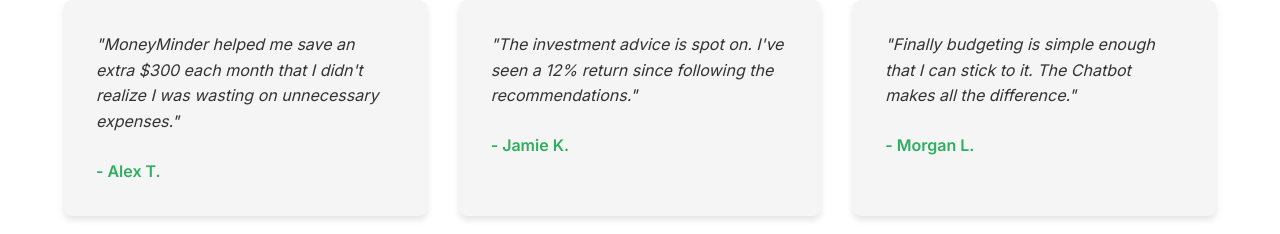
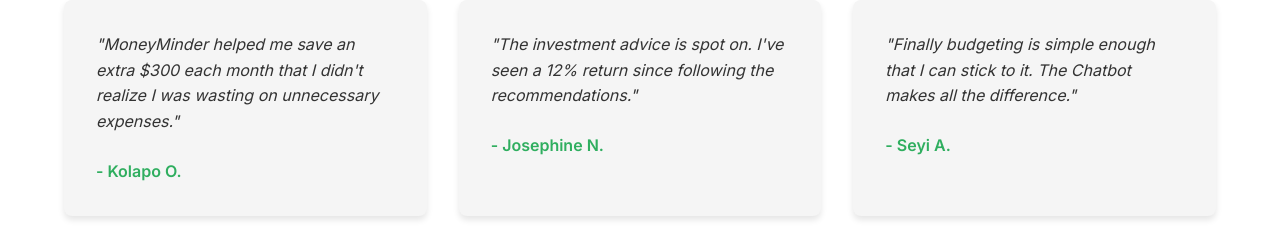
Before and after one commit to OlubanjoKolapo/Money-minder-beta, a plain HTML site: page index.html in a window 1280 px wide. Shown: the part 2840-3074 px from the top of the page. Drawn offline with Linux system fonts and the light colour scheme.

Commit message:
Update index.html

```diff
--- a/index.html
+++ b/index.html
@@ -132,15 +132,15 @@
         <div class="testimonials-container">
             <div class="testimonial-card">
                 <div class="quote">"MoneyMinder helped me save an extra $300 each month that I didn't realize I was wasting on unnecessary expenses."</div>
-                <div class="author">- Alex T.</div>
+                <div class="author">- Kolapo O.</div>
             </div>
             <div class="testimonial-card">
                 <div class="quote">"The investment advice is spot on. I've seen a 12% return since following the recommendations."</div>
-                <div class="author">- Jamie K.</div>
+                <div class="author">- Josephine N.</div>
             </div>
             <div class="testimonial-card">
                 <div class="quote">"Finally budgeting is simple enough that I can stick to it. The Chatbot makes all the difference."</div>
-                <div class="author">- Morgan L.</div>
+                <div class="author">- Seyi A.</div>
             </div>
         </div>
     </section>
```
